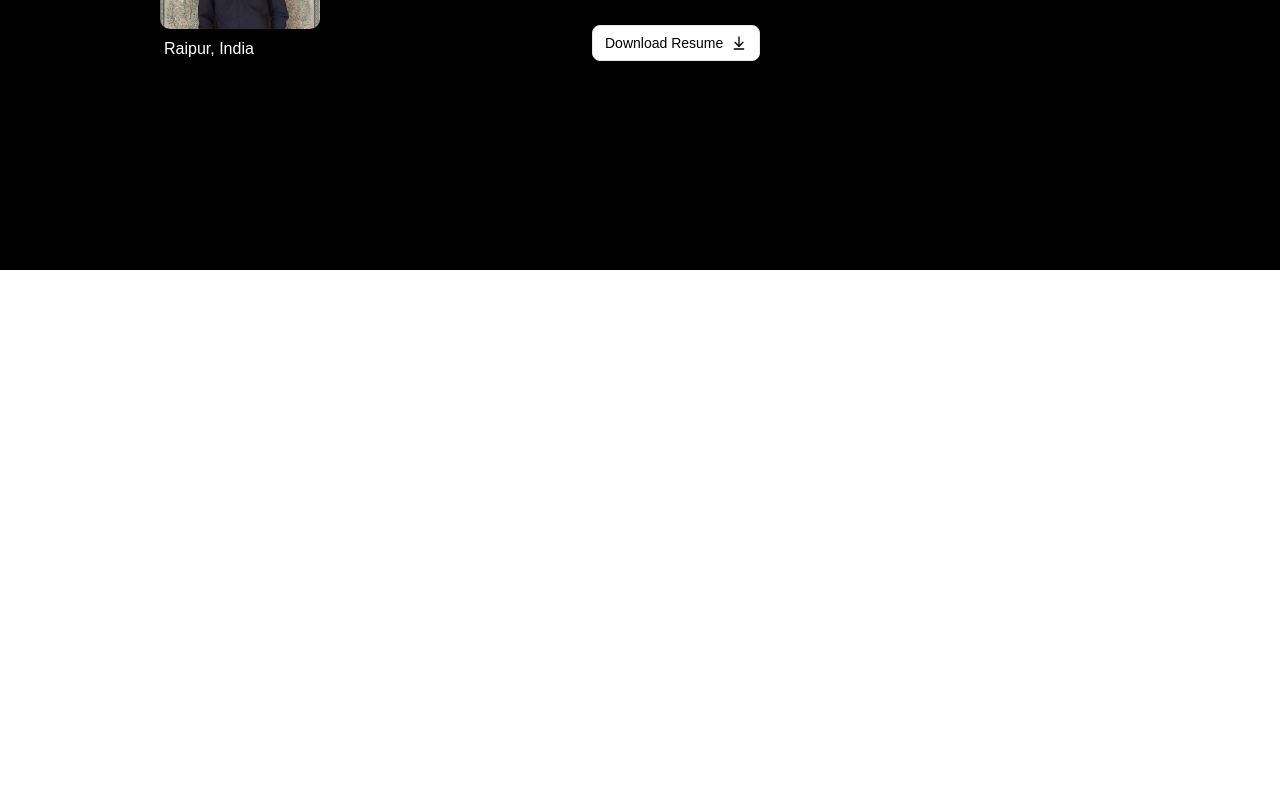
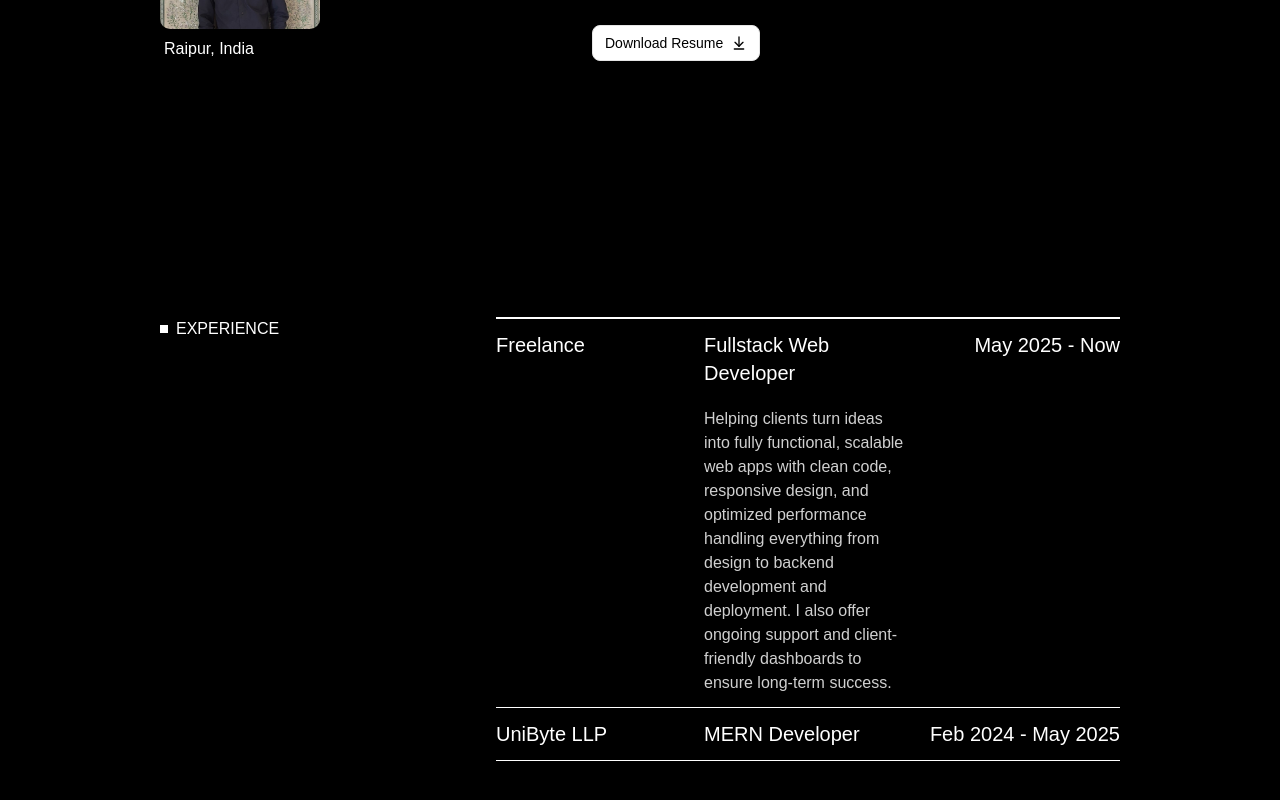
Before and after one commit to aayushcyy/aayushPorfolio, a Next.js app: page / in a window 1280 px wide. Shown: the part 530-1330 px from the top of the page. Before the commit the page ends 800 px from the top, so only its background shows below. Built offline with nearby package versions, Linux system fonts and the light colour scheme; a web font is replaced by a local one.

Commit message:
feat: complete experience section

```diff
--- /dev/null
+++ b/app/Components/Experience.jsx
@@ -0,0 +1,76 @@
+"use client";
+
+import React, { useState } from "react";
+
+export default function Experience() {
+  const [expOpen, setExpOpen] = useState(false);
+  return (
+    <div className="w-full md:h-[85vh] flex justify-center items-center text-white font-funnel px-40">
+      <div className="md:flex w-full md:justify-between">
+        <div className="flex flex-col gap-2 justify-between">
+          <div className="flex items-center gap-2">
+            <span className="w-2 h-2 bg-white"></span>
+            <p className="uppercase">Experience</p>
+          </div>
+        </div>
+        <div className="w-[65%] h-full flex flex-col items-start">
+          <div
+            className={
+              !expOpen
+                ? `flex flex-col w-full cursor-pointer border-y-[0px] border-t-2 border-[#ffffff] py-3 gap-5`
+                : `flex flex-col w-full cursor-pointer border-y-[1px] border-[#ffffff] py-3`
+            }
+            onClick={() => setExpOpen(!expOpen)}
+          >
+            <div className="w-full grid grid-cols-3 text-xl">
+              <div className="">Freelance</div>
+              <div className="">Fullstack Web Developer</div>
+              <div className="text-end">May 2025 - Now</div>
+            </div>
+            {!expOpen && (
+              <div className={!expOpen ? `w-full grid grid-cols-3` : `hidden`}>
+                <div className=""></div>
+                <div className=" text-[#ffffffd0]">
+                  Helping clients turn ideas into fully functional, scalable web
+                  apps with clean code, responsive design, and optimized
+                  performance handling everything from design to backend
+                  development and deployment. I also offer ongoing support and
+                  client-friendly dashboards to ensure long-term success.
+                </div>
+                <div className=""></div>
+              </div>
+            )}
+          </div>
+          <div
+            className={
+              expOpen
+                ? `flex flex-col w-full cursor-pointer border-y-[1px] border-t-2 border-[#ffffff] py-3 gap-5`
+                : `flex flex-col w-full cursor-pointer border-y-[1px] border-[#ffffff] py-3`
+            }
+            onClick={() => setExpOpen(!expOpen)}
+          >
+            <div className="w-full grid grid-cols-3 text-xl">
+              <div className="">UniByte LLP</div>
+              <div className="">MERN Developer</div>
+              <div className="text-end">Feb 2024 - May 2025</div>
+            </div>
+            {expOpen && (
+              <div className={expOpen ? `w-full grid grid-cols-3` : `hidden`}>
+                <div className=""></div>
+                <div className=" text-[#ffffffd0]">
+                  Worked on an in-house CRM to add support for Facebook leads.
+                  <br />
+                  Added support for email notifications for new leads. <br />
+                  Helped the team migrate the backend from Firebase to Node.js
+                  (Express) and MongoDB. <br /> Built pages and components for
+                  the CRM using ShadCN and React
+                </div>
+                <div className=""></div>
+              </div>
+            )}
+          </div>
+        </div>
+      </div>
+    </div>
+  );
+}
--- a/app/page.jsx
+++ b/app/page.jsx
@@ -1,12 +1,14 @@
 import Image from "next/image";
 import Navbar from "./Components/Navbar";
 import HeroSection from "./Components/HeroSection";
+import Experience from "./Components/Experience";
 
 export default function Home() {
   return (
     <div className="min-h-screen bg-black">
       <Navbar />
       <HeroSection />
+      <Experience />
     </div>
   );
 }
```
